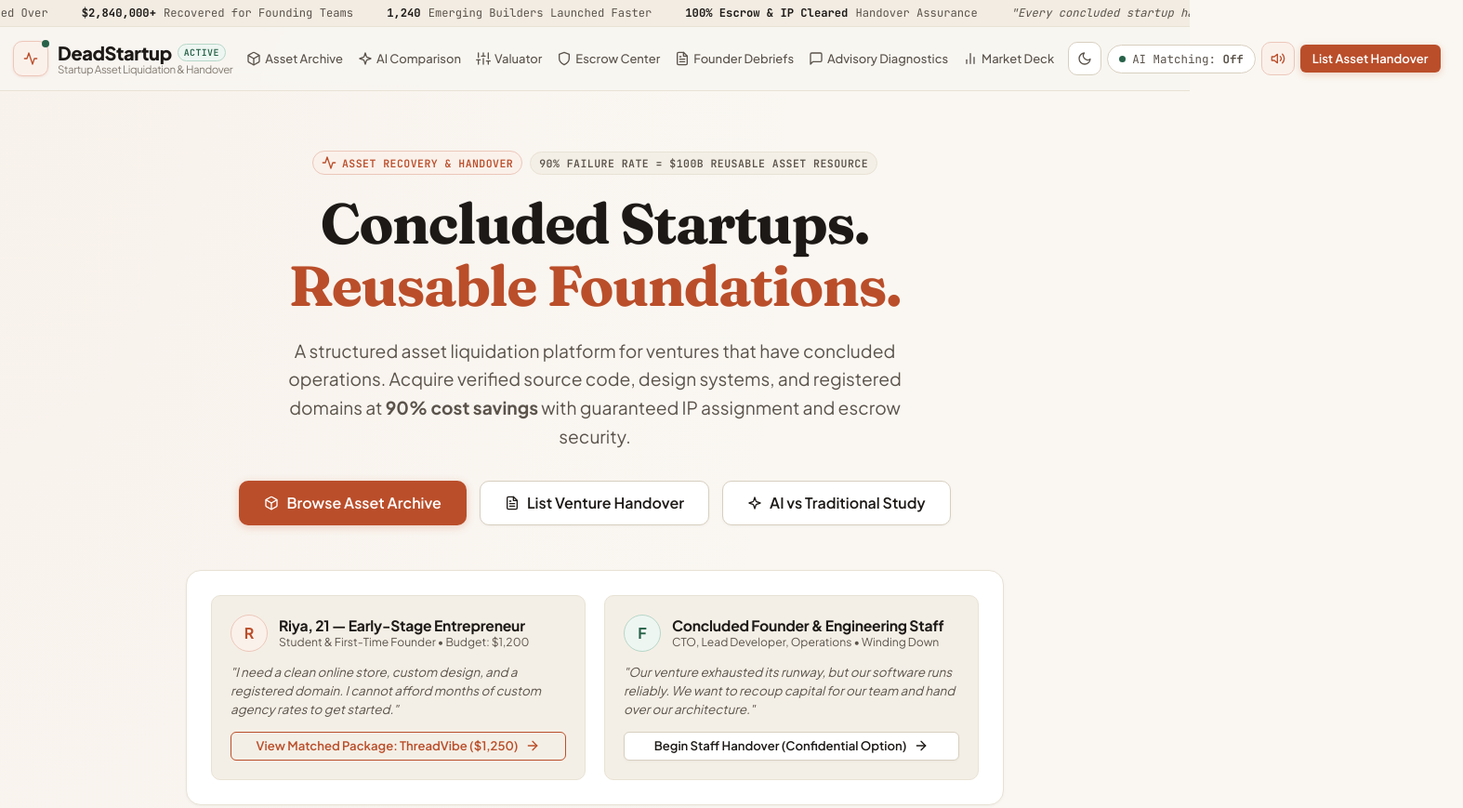
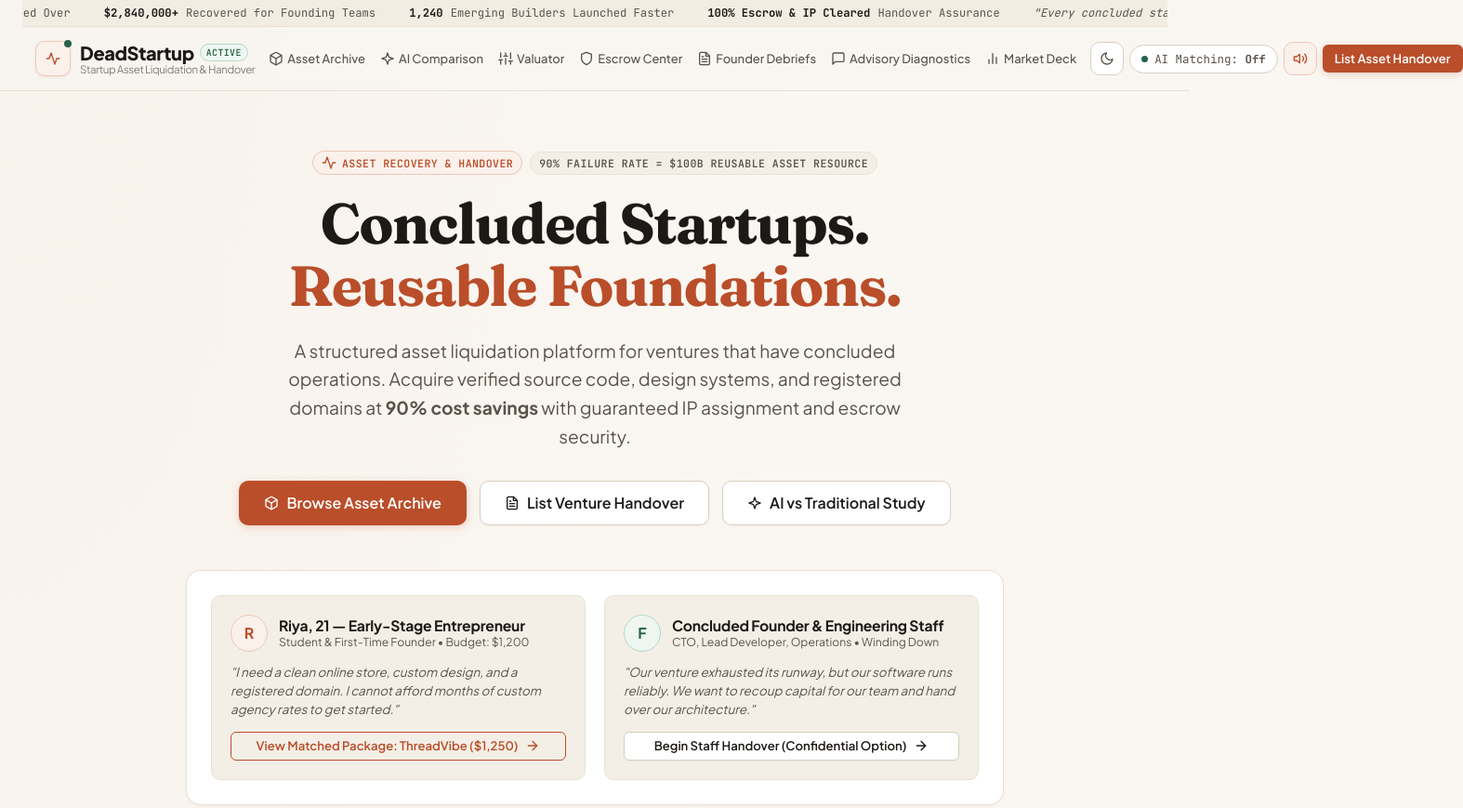
Before and after one commit to jaindhruv1923/dead_startup, a website: page index.html in a window 1280 px wide. Shown: the top 869 px of the page at 93% size, 1574 px wide, since content can reach past the window. Drawn offline with Linux system fonts and the light colour scheme.

Commit message:
fix(navbar): reposition navbar container left with balanced right margin to prevent overflow

```diff
--- a/styles.css
+++ b/styles.css
@@ -395,10 +395,25 @@ h2, h3, h4, .font-display {
 }
 
 /* Repositioned Header Container for balanced margins and no overflow */
+#site-header {
+  padding: 0 24px;
+  box-sizing: border-box;
+}
+
 #site-header .container {
-  max-width: 1440px;
+  max-width: 1360px;
   width: 100%;
-  padding: 0 20px;
+  padding: 0 16px;
+  margin: 0 auto;
+  box-sizing: border-box;
+}
+
+.nav-actions {
+  display: flex;
+  align-items: center;
+  gap: 8px;
+  flex-shrink: 0;
+  margin-right: 12px;
 }
 
 .navbar {
```
